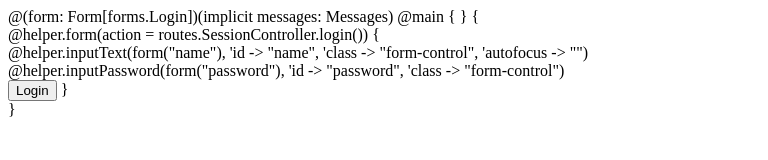
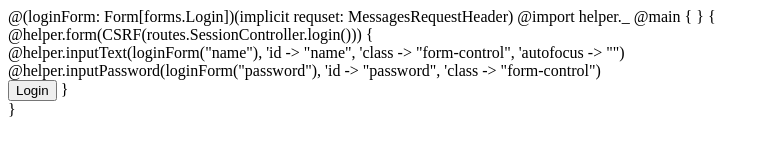
Before and after one commit to ponkotuy/mission-recommender, a plain HTML site: page app/views/login.scala.html in a window 1280 px wide. Shown: the whole page, without its empty margins (0-768 px from the left). Drawn offline with Linux system fonts and the light colour scheme.

Commit message:
Update Scala, Play etc...

```diff
--- a/app/views/login.scala.html
+++ b/app/views/login.scala.html
@@ -1,15 +1,17 @@
-@(form: Form[forms.Login])(implicit messages: Messages)
+@(loginForm: Form[forms.Login])(implicit requset: MessagesRequestHeader)
+
+@import helper._
 
 @main {
   <title>Login</title>
 } {
   <div class="container" role="main">
-    @helper.form(action = routes.SessionController.login()) {
+    @helper.form(CSRF(routes.SessionController.login())) {
       <div class="form-group">
-        @helper.inputText(form("name"), 'id -> "name", 'class -> "form-control", 'autofocus -> "")
+        @helper.inputText(loginForm("name"), 'id -> "name", 'class -> "form-control", 'autofocus -> "")
       </div>
       <div class="form-group">
-        @helper.inputPassword(form("password"), 'id -> "password", 'class -> "form-control")
+        @helper.inputPassword(loginForm("password"), 'id -> "password", 'class -> "form-control")
       </div>
       <button type="submit" class="btn btn-default">Login</button>
     }
```
Also changed, not shown: 11 other files.
